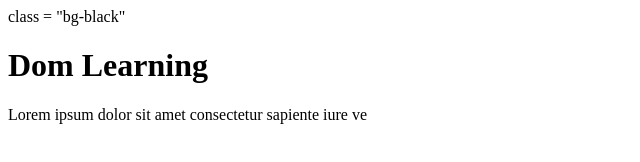
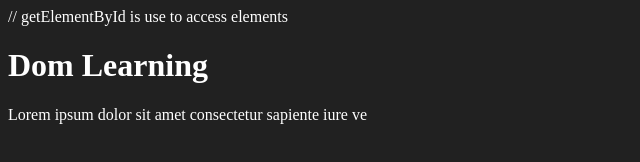
Before and after one commit to saifhassan-555/js-learn, a plain HTML site: page 06_doms/one.html in a window 1280 px wide. Shown: the whole page, without its empty margins (0-640 px from the left). Drawn offline with Linux system fonts and the light colour scheme.

Commit message:
doms html

```diff
--- a/06_doms/one.html
+++ b/06_doms/one.html
@@ -3,11 +3,18 @@
 <head>
     <meta charset="UTF-8">
 
-    <title>Dom Learning</title>
+    <title>Dom Learning</title> // getElementById is use to access elements
+    <style>
+        .bg-black{
+            background-color: #212121;
+            color: #fff;
+        }
+    </style>
 </head>
-<body>
-    <div> class = "bg-black"</div>
-    <h1 class ="heading">Dom Learning</h1>
+<body class = "bg-black">
+    <div >
+    <h1 id="title" class ="heading">Dom Learning</h1>
     <p>Lorem ipsum dolor sit amet consectetur sapiente iure ve</p>
+</div>
 </body>
 </html>
```
